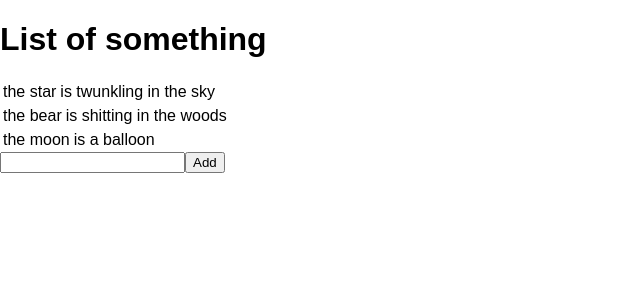
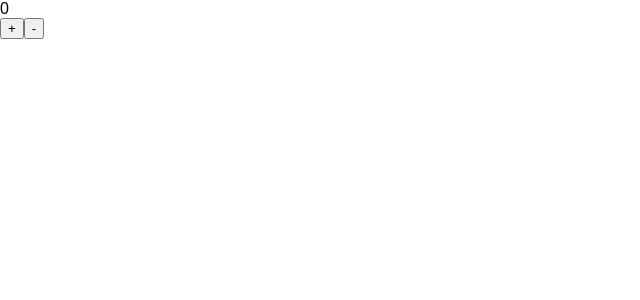
Before and after one commit to garricknorthover/redux-minimal-counter, a React (Create React App) app: page / in a window 1280 px wide. Shown: the top 300 px of the page, without its empty margins (0-640 px from the left). Built offline with nearby package versions, Linux system fonts and the light colour scheme.

Commit message:
redux working so now to simplify

```diff
--- a/package.json
+++ b/package.json
@@ -5,7 +5,9 @@
   "dependencies": {
     "react": "^16.5.2",
     "react-dom": "^16.5.2",
+    "react-redux": "^5.0.7",
     "react-scripts": "1.1.5",
+    "redux": "^4.0.0",
     "styled-components": "^3.4.9"
   },
   "scripts": {
--- a/src/App.js
+++ b/src/App.js
@@ -1,44 +1,26 @@
 import React from 'react'
+import { connect } from 'react-redux'
+import { increment, decrement } from './store/actions'
 
-const items = [
-  {
-    id: 1,
-    title: 'the star',
-    content: 'is twunkling in the sky'
-  },
-  {
-    id: 2,
-    title: 'the bear',
-    content: 'is shitting in the woods'
-  },
-  {
-    id: 3,
-    title: 'the moon',
-    content: 'is a balloon'
-  }
-]
-const add = e => {
-  e.preventDefault()
-  console.log('clickwd')
+function App (props) {
+  return (
+    <div>
+      <div>{props.state}</div>
+      <button onClick={props.increment}>+</button>
+      <button onClick={props.decrement}>-</button>
+    </div>
+  )
 }
 
-const ListItems = ({ ListObject }) =>
-  ListObject.map(item => (
-    <table key={item.id}>
-      <tbody>
-        <tr>
-          <td>{item.title}</td>
-          <td>{item.content}</td>
-        </tr>
-      </tbody>
-    </table>
-  ))
+const mapStateToProps = function (state) {
+  return {
+    state: state
+  }
+}
 
-export default () => (
-  <div>
-    <h1>List of something</h1>
-    <ListItems ListObject={items} />
-    <input name='addItem' />
-    <button onClick={add}>Add</button>
-  </div>
-)
+const mapDispatchToProps = {
+  increment: increment,
+  decrement: decrement
+}
+
+export default connect(mapStateToProps, mapDispatchToProps)(App)
--- a/src/index.js
+++ b/src/index.js
@@ -1,8 +1,18 @@
 import React from 'react'
-import {render} from 'react-dom'
+import { render } from 'react-dom'
 import './index.css'
 import App from './App.js'
+import { createStore } from 'redux'
+import { Provider } from 'react-redux'
+import { rootReducer } from './store/reducer'
 import registerServiceWorker from './registerServiceWorker'
 
-render(<App />, document.getElementById('root'))
+const store = createStore(rootReducer)
+
+render(
+  <Provider store={store}>
+    <App />
+  </Provider>,
+  document.getElementById('root')
+)
 registerServiceWorker()
--- /dev/null
+++ b/src/store/actions.js
@@ -0,0 +1,15 @@
+import { INCREMENT, DECREMENT } from './const'
+
+export function increment (payload) {
+  return {
+    type: 'INCREMENT',
+    payload
+  }
+}
+
+export function decrement (payload) {
+  return {
+    type: 'DECREMENT',
+    payload
+  }
+}
--- /dev/null
+++ b/src/store/const.js
@@ -0,0 +1,2 @@
+export const INCREMENT ='INCREMENT'
+export const DECREMENT ='DECREMENT'
--- /dev/null
+++ b/src/store/reducer.js
@@ -0,0 +1,14 @@
+import { INCREMENT, DECREMENT } from './const'
+
+function rootReducer (state = 0, action) {
+  switch (action && action.type) {
+    case INCREMENT:
+      return state + 1
+    case DECREMENT:
+      return state - 1
+    default:
+      return state
+  }
+}
+
+export { rootReducer }
```
Also changed, not shown: 1 other file (tests, documents, lock files or other folders).
